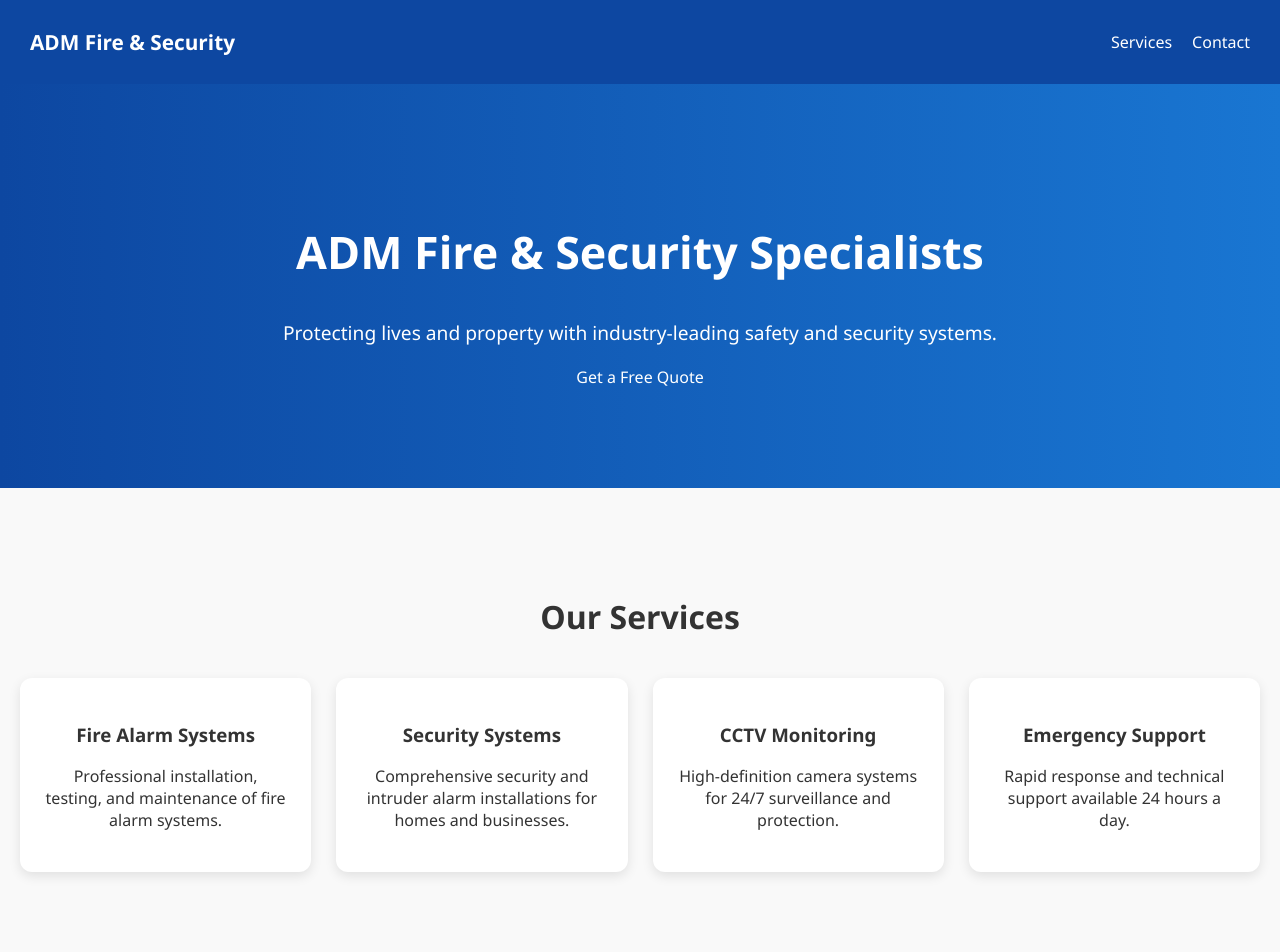
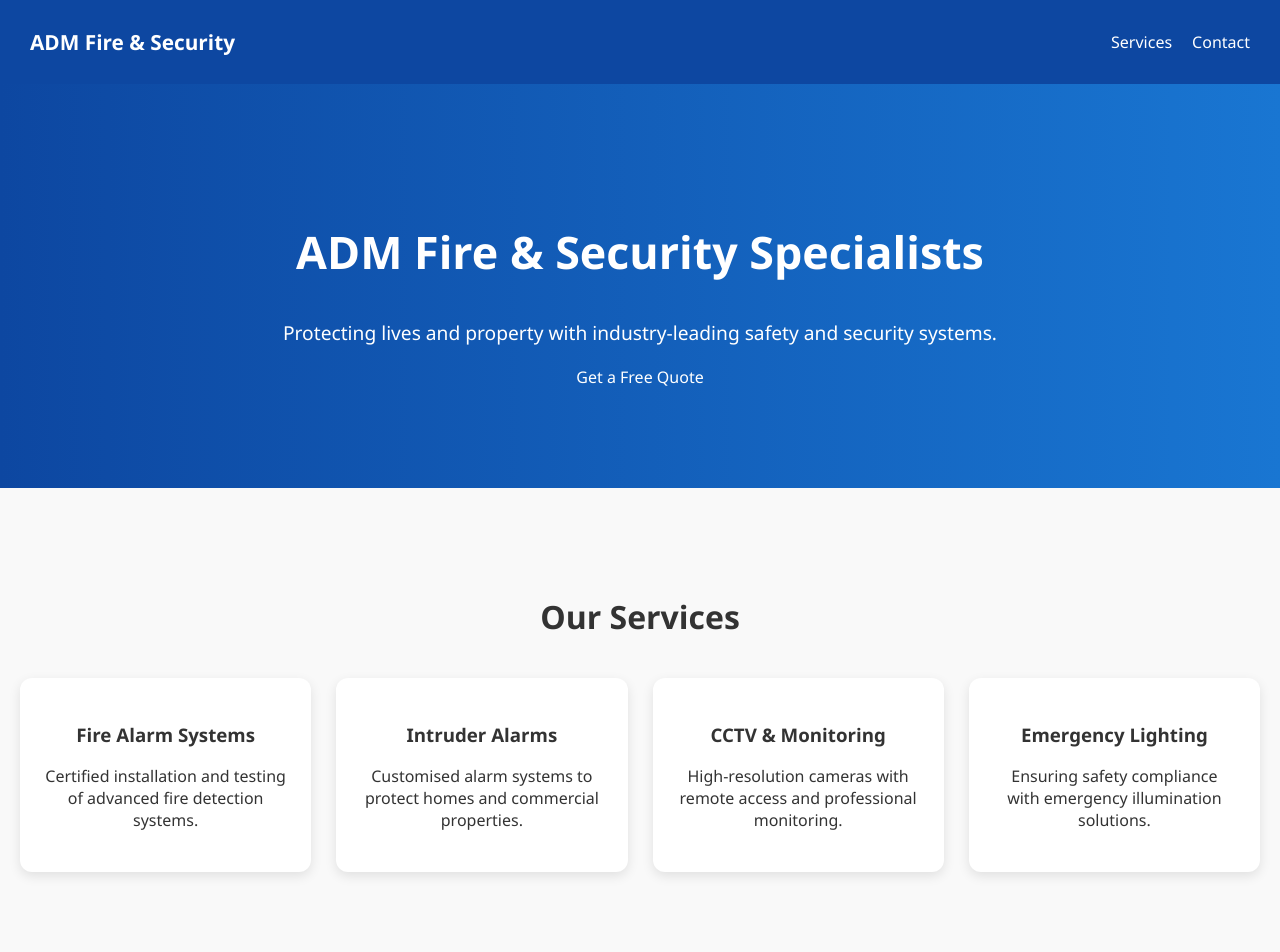
Before and after one commit to admfireandsecurity/admfireandsecurity, a React (Vite) app: page / in a window 1280 px wide. Shown: the top 952 px of the page. Built offline with nearby package versions, Linux system fonts and the light colour scheme.

Commit message:
Updated Services.tsx

```diff
--- a/src/components/Services.tsx
+++ b/src/components/Services.tsx
@@ -4,19 +4,19 @@ const Services: React.FC = () => {
   const services = [
     {
       title: "Fire Alarm Systems",
-      desc: "Professional installation, testing, and maintenance of fire alarm systems."
+      desc: "Certified installation and testing of advanced fire detection systems."
     },
     {
-      title: "Security Systems",
-      desc: "Comprehensive security and intruder alarm installations for homes and businesses."
+      title: "Intruder Alarms",
+      desc: "Customised alarm systems to protect homes and commercial properties."
     },
     {
-      title: "CCTV Monitoring",
-      desc: "High-definition camera systems for 24/7 surveillance and protection."
+      title: "CCTV & Monitoring",
+      desc: "High-resolution cameras with remote access and professional monitoring."
     },
     {
-      title: "Emergency Support",
-      desc: "Rapid response and technical support available 24 hours a day."
+      title: "Emergency Lighting",
+      desc: "Ensuring safety compliance with emergency illumination solutions."
     }
   ];
 
```
